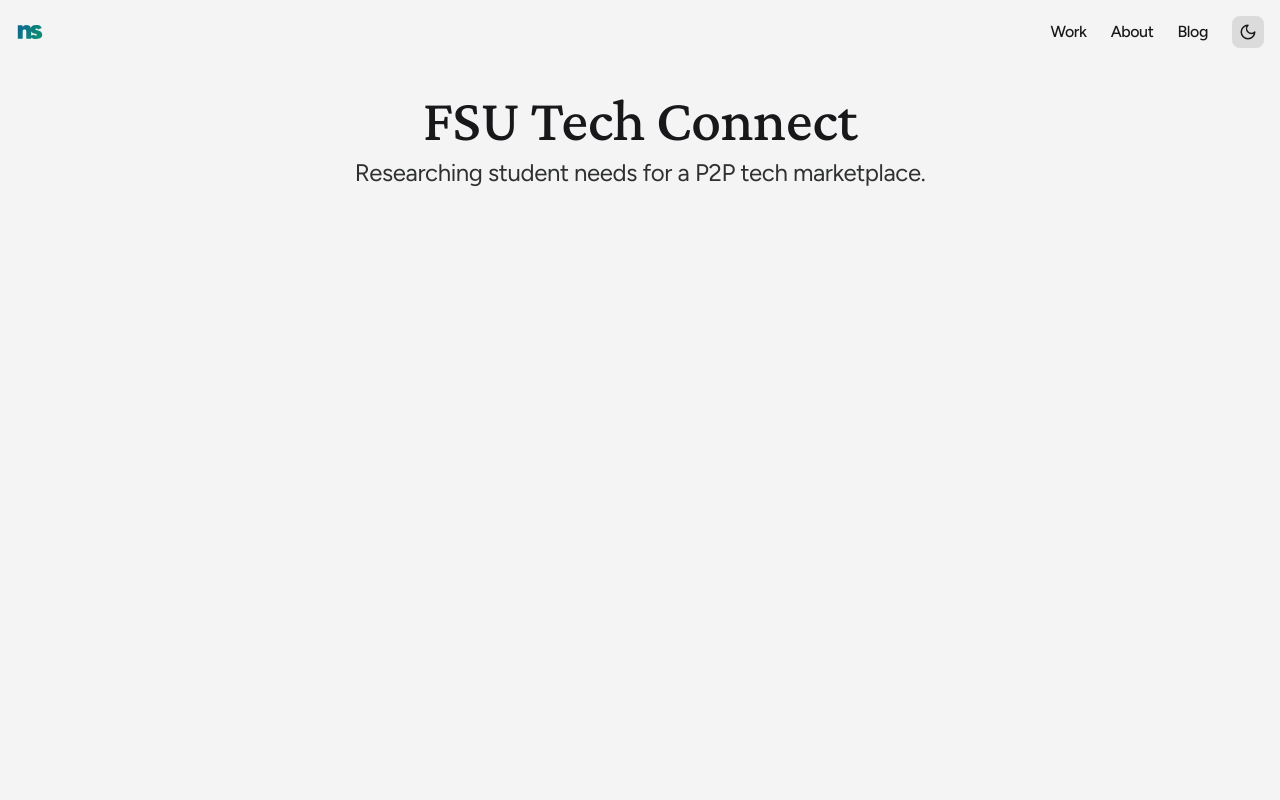
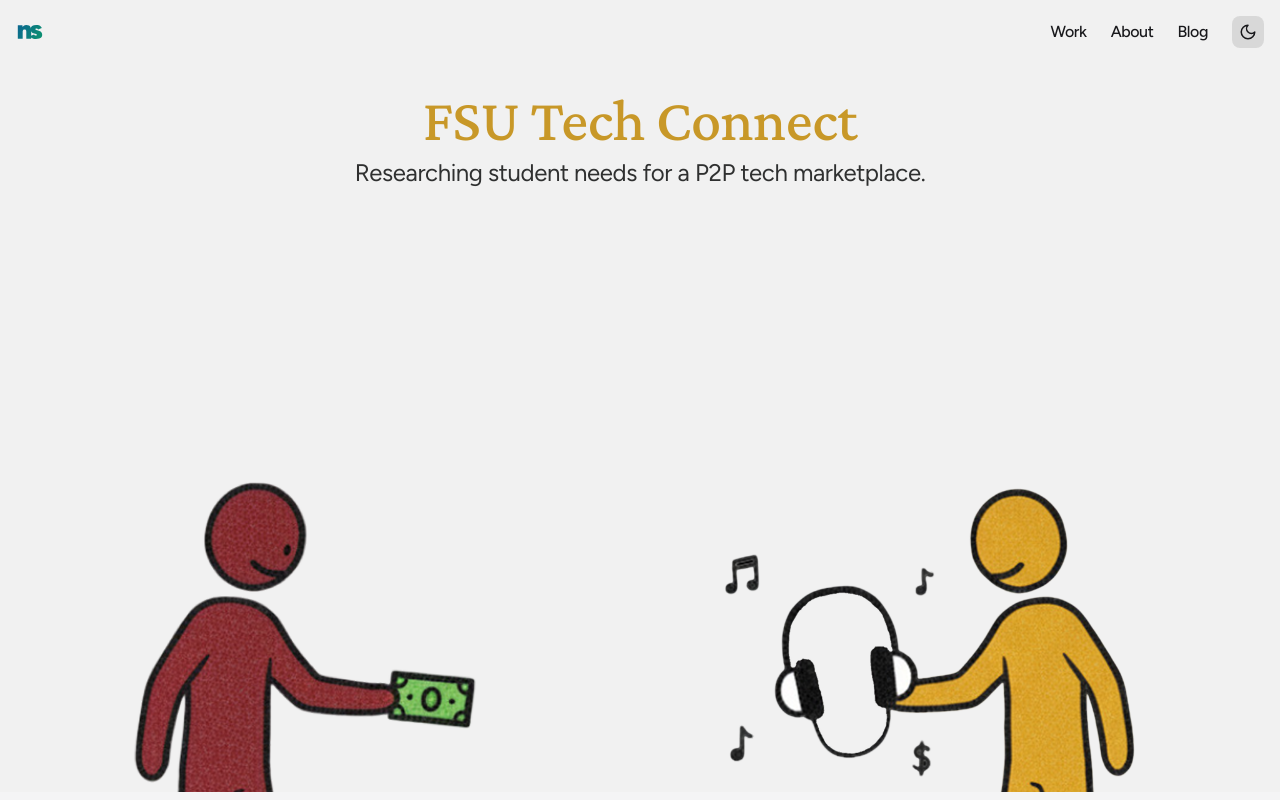
Before and after one commit to nthsm/portfolio, a Next.js app: page /p2p-marketplace-research in a window 1280 px wide. Shown: the top 800 px of the page. Built offline with nearby package versions, Linux system fonts and the light colour scheme.

Commit message:
Update page.tsx

```diff
--- a/app/(posts)/p2p-marketplace-research/page.tsx
+++ b/app/(posts)/p2p-marketplace-research/page.tsx
@@ -11,7 +11,7 @@
 export default function P2PMarketplacePage() {
   return (
     <div className="imon-parallax-container">
-      <ParallaxHeader speedFactor={0.4} className="project-color-blue">
+      <ParallaxHeader speedFactor={0.4} className="project-color-gold">
         <h1>FSU Tech Connect</h1>
         <p className="subtitle">
           Researching student needs for a P2P tech marketplace.
```
